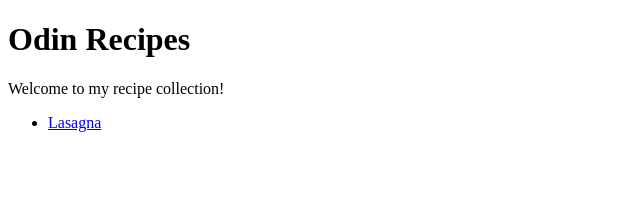
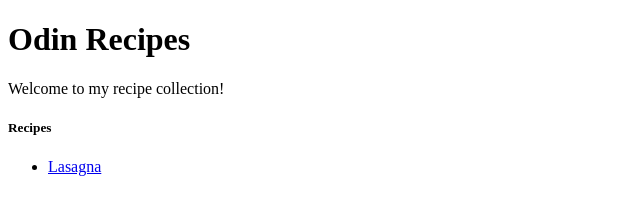
Before and after one commit to Jeet-alpha/Jeet-alpha.github.io, a plain HTML site: page index.html in a window 1280 px wide. Shown: the whole page, without its empty margins (0-640 px from the left). Drawn offline with Linux system fonts and the light colour scheme.

Commit message:
add recipe comment at the heading

```diff
--- a/index.html
+++ b/index.html
@@ -8,6 +8,7 @@
 <body>
     <h1>Odin Recipes</h1>
     <p>Welcome to my recipe collection!</p>
+    <h5>Recipes</h5>
 
     <ul>
         <li><a href="recipes/lasagna.html">Lasagna</a></li>
```
